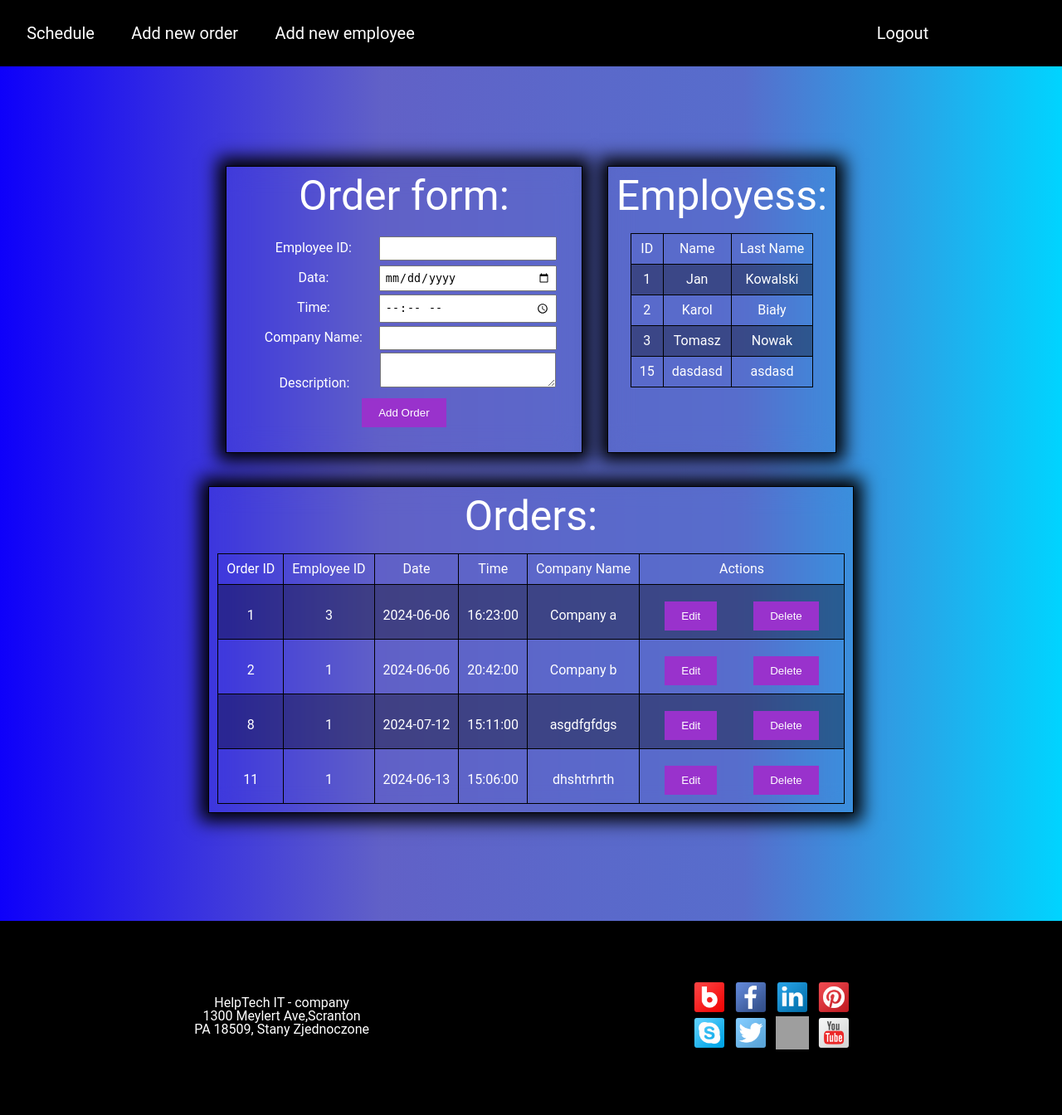
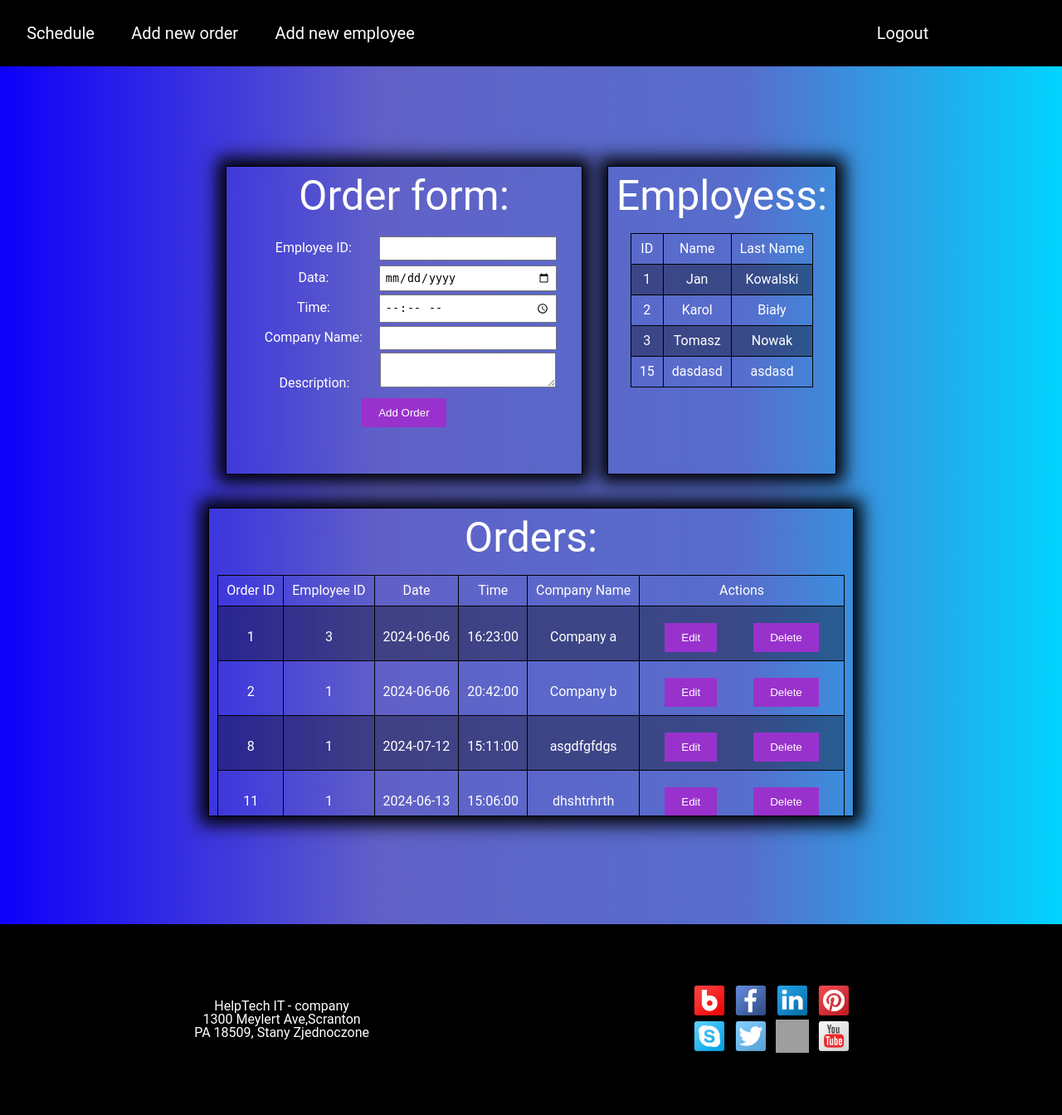
Before and after one commit to JustAFailuree/-Workshops, a PHP site: page /AddOrder.php in a window 1280 px wide. Shown: the whole page at 83% size. Before the commit the page ends 1265 px from the top, so only its background shows below. Run offline with PHP 8.4, Linux system fonts and the light colour scheme; the visitor is signed in with stand-in values (Sample User, id 1); data comes from the database, SQL or seed files in the repository; grey boxes are pictures that could not be loaded.

Commit message:
Update Order.css

```diff
--- a/Order.css
+++ b/Order.css
@@ -93,12 +93,25 @@ section h2{
 }
 
 .right, .order{
-    height: auto;
+    height: 350px;
     padding: 10px;
     border: 1px solid rgb(0, 0, 0);
     color: white;
     backdrop-filter: blur(15px);
     box-shadow: 0 0 20px 10px black;
+    overflow-y: auto;
+}
+.order::-webkit-scrollbar, .right::-webkit-scrollbar{
+    width: 0.5rem;
+    height: 0.5rem;
+}
+.order::-webkit-scrollbar-thumb, .right::-webkit-scrollbar-thumb{
+    border-radius: 0.5rem;
+    background-color: #0005;
+    visibility: hidden;
+}
+.order:hover::-webkit-scrollbar-thumb, .right:hover:-webkit-scrollbar-thumb{
+    visibility: visible;
 }
 .right table, th, tr,td, .order table, th, tr,td{
     border: 1px solid black;
```
